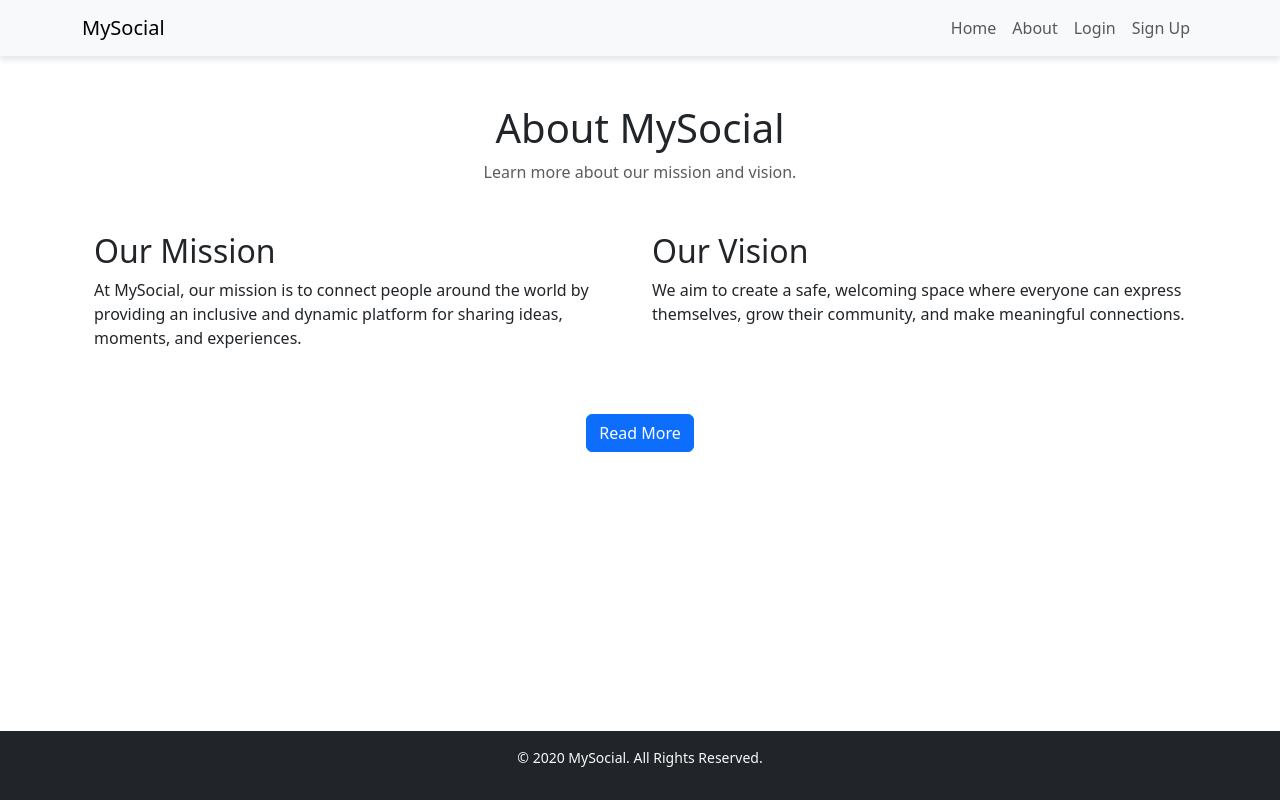
After one commit to Dastanbekov/Social-Network-Django, a Django app: template main/templates/main/about.html in a window 1280 px wide. The commit adds this page. Run offline with Django 5.2, Linux system fonts and the light colour scheme; the template is opened without the code that fills it: most values are stand-ins (such as "Sample title", 1, 10 or a date in 2020).

Commit message:
js file, about.html, css connected correctly

```diff
--- a/blog/settings.py
+++ b/blog/settings.py
@@ -120,7 +120,9 @@ USE_TZ = True
 # https://docs.djangoproject.com/en/5.1/howto/static-files/
 
 STATIC_URL = 'static/'
-
+STATICFILES_DIRS = [
+    BASE_DIR / "static",
+]
 # Default primary key field type
 # https://docs.djangoproject.com/en/5.1/ref/settings/#default-auto-field
 
--- /dev/null
+++ b/main/templates/main/about.html
@@ -0,0 +1,34 @@
+{% extends "base.html" %}
+
+{% block title %}
+About Us | Social Network
+{% endblock %}
+
+{% block content %}
+<div class="container mt-4">
+    <h1 class="text-center">About MySocial</h1>
+    <p class="text-muted text-center">Learn more about our mission and vision.</p>
+    <div class="row mt-5">
+        <div class="col-md-6">
+            <h2>Our Mission</h2>
+            <p>
+                At MySocial, our mission is to connect people around the world by providing an inclusive and dynamic platform for sharing ideas, moments, and experiences.
+            </p>
+        </div>
+        <div class="col-md-6">
+            <h2>Our Vision</h2>
+            <p>
+                We aim to create a safe, welcoming space where everyone can express themselves, grow their community, and make meaningful connections.
+            </p>
+        </div>
+    </div>
+
+    <!-- Interactive Button -->
+    <div class="text-center mt-5">
+        <button id="toggleTextButton" class="btn btn-primary">Read More</button>
+        <p id="toggleText" class="mt-3 d-none">
+            Thank you for visiting MySocial! We’re continuously working to improve our platform to ensure the best experience for our users.
+        </p>
+    </div>
+</div>
+{% endblock %}
--- a/main/views.py
+++ b/main/views.py
@@ -12,4 +12,4 @@ def index(request):
     return render(request,template_name='main/index.html',context=context)
 
 def about(request):
-    return HttpResponse('About us')
+    return render(request,template_name='main/about.html')
--- a/static/css/styles.css
+++ b/static/css/styles.css
@@ -1,6 +1,17 @@
+html, body {
+    height: 100%; /* Установить 100% высоты для страницы */
+}
+
 body {
     background-color: #f8f9fa;
     font-family: 'Segoe UI', Tahoma, Geneva, Verdana, sans-serif;
+    display: flex;
+    flex-direction: column;
+    margin: 0;
+}
+
+main {
+    flex: 1; /* Растянуть основное содержимое, чтобы занять пространство */
 }
 
 .navbar {
@@ -13,6 +24,13 @@ body {
 }
 
 footer {
-    margin-top: 50px;
+    background-color: #343a40; /* Цвет для примера */
+    color: #fff;
+    text-align: center;
+    padding: 1rem 0;
     font-size: 14px;
 }
+
+#toggleText {
+    transition: all 0.5s ease;
+}
--- /dev/null
+++ b/static/js/scripts.js
@@ -0,0 +1,16 @@
+// Wait for the DOM to load
+document.addEventListener("DOMContentLoaded", () => {
+    const toggleButton = document.getElementById("toggleTextButton");
+    const toggleText = document.getElementById("toggleText");
+
+    toggleButton.addEventListener("click", () => {
+        // Toggle the visibility of the text
+        if (toggleText.classList.contains("d-none")) {
+            toggleText.classList.remove("d-none");
+            toggleButton.textContent = "Show Less";
+        } else {
+            toggleText.classList.add("d-none");
+            toggleButton.textContent = "Read More";
+        }
+    });
+});
--- a/templates/base.html
+++ b/templates/base.html
@@ -53,5 +53,6 @@
     </footer>
 
     <script src="https://cdn.jsdelivr.net/npm/bootstrap@5.3.0/dist/js/bootstrap.bundle.min.js"></script>
+    <script src="{% static 'js/scripts.js' %}"></script>
 </body>
 </html>
```
